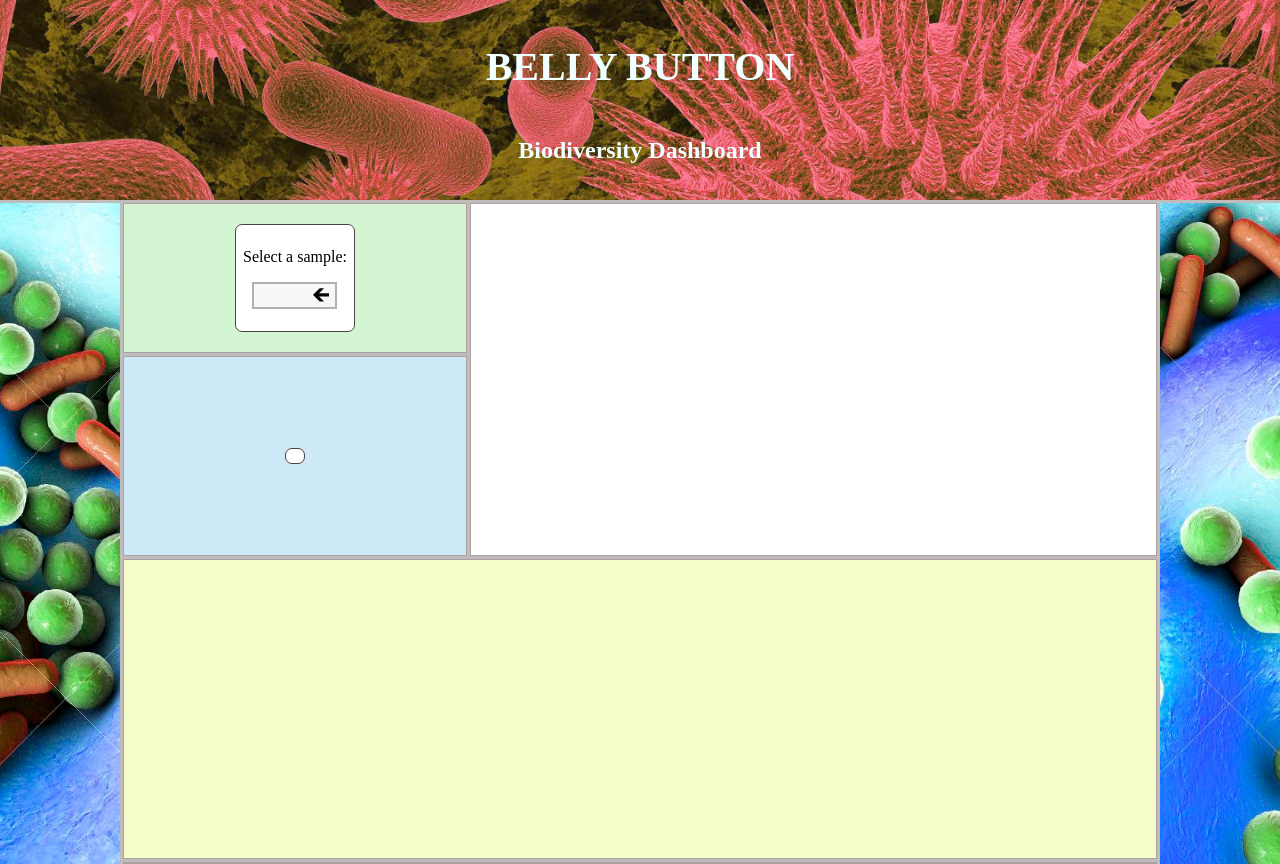
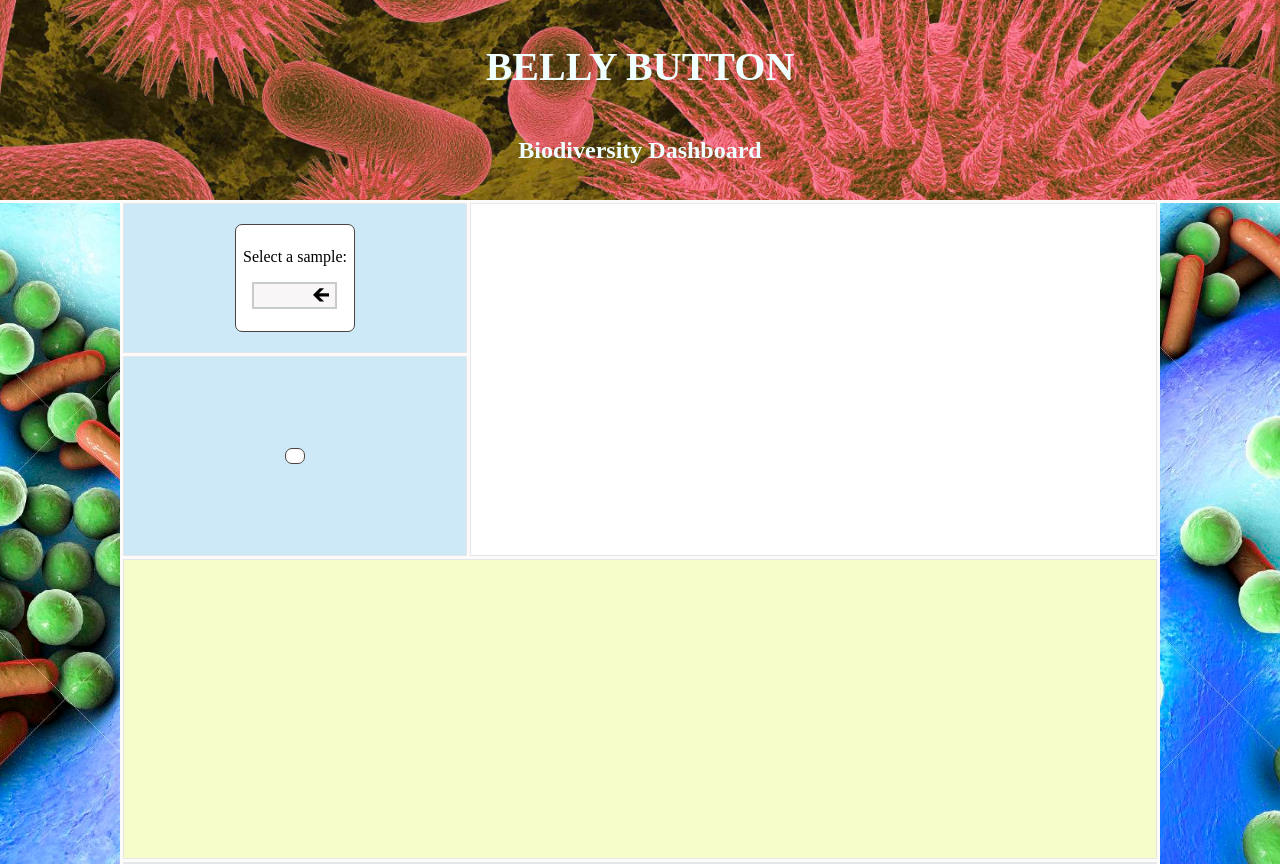
Before and after one commit to Gryazzz/Interactive_dashboard_Flask-JS, a Flask app: page / in a window 1280 px wide. Run offline with Flask 2, Linux system fonts and the light colour scheme; lists and menus that the app fills with data are empty; some libraries are stand-ins or nearby versions.

Commit message:
changed colors

```diff
--- a/static/js/app.js
+++ b/static/js/app.js
@@ -220,7 +220,7 @@
                          'rgba(219, 113, 0, 0.6)', 'rgba(214, 160, 0, 0.6)',
                          'rgba(210, 205, 0, 0.6)', 'rgba(162, 205, 0, 0.6)',
                          'rgba(112, 200, 0, 0.6)', 'rgba(64, 195, 0, 0.6)',
-                         'rgba(18, 191, 0, 0.6)', 'white']},
+                         'rgba(18, 191, 0, 0.6)', 'rgb(205, 233, 247)']},
 
     }];
 
@@ -244,7 +244,9 @@
             b: 20
         },
         xaxis: {visible: false, range: [-1, 1]},
-        yaxis: {visible: false, zeroline:false, showticklabels:false, showgrid: false, range: [-1, 1]}
+        yaxis: {visible: false, zeroline:false, showticklabels:false, showgrid: false, range: [-1, 1]},
+        plot_bgcolor: 'rgb(205, 233, 247)',
+        paper_bgcolor:'rgb(205, 233, 247)'
         // yaxis: {visible: false, range: [-1, 1]}
     };
     Plotly.react(gauge_plot, data, layout);
--- a/static/styles/main.css
+++ b/static/styles/main.css
@@ -1,7 +1,7 @@
 body {
     margin: 0;
     padding: 0;
-    background: rgb(192, 188, 188);
+    background: rgb(253, 250, 250);
 }
 
 /* HEADER--------------------------------------------- */
@@ -44,11 +44,11 @@
 
 .navigation {
     grid-area: navigation;
-    background: rgb(212, 245, 209);
+    background: rgb(205, 233, 247);
     display: flex;
     align-items: center;
     justify-content: center;
-    border: 1px solid rgb(172, 160, 160);
+    border: 1px solid rgb(227, 231, 233);
 }
 
 .choose {
@@ -65,7 +65,7 @@
     padding-right: 4px;
     width: 85px;
     font-size: 13px;
-    border: 2px solid rgb(177, 175, 175);
+    border: 2px solid rgb(200, 203, 204);
     background: url('../images/favicon.ico') 90% / 20% no-repeat rgb(248, 246, 246);
     -webkit-appearance: none;
     -moz-appearance: none;
@@ -82,7 +82,7 @@
 .pie {
     grid-area: pie;
     background: rgb(255, 255, 255);
-    border: 1px solid rgb(172, 160, 160);
+    border: 1px solid rgb(227, 231, 233);
 }
 
 .metadata {
@@ -91,19 +91,19 @@
     display: flex;
     align-items: center;
     justify-content: center;
-    border: 1px solid rgb(172, 160, 160);
+    border: 1px solid rgb(227, 231, 233);
 }
 
 .bubble {
     grid-area: bubble;
     background: rgb(247, 252, 203);
-    border: 1px solid rgb(172, 160, 160);
+    border: 1px solid rgb(227, 231, 233);
 }
 
 .gauge {
     grid-area: gauge;
     background: rgb(247, 129, 139);
-    border: 1px solid rgb(172, 160, 160);
+    border: 1px solid rgb(227, 231, 233);
 }
 
 .wrapper {
```
